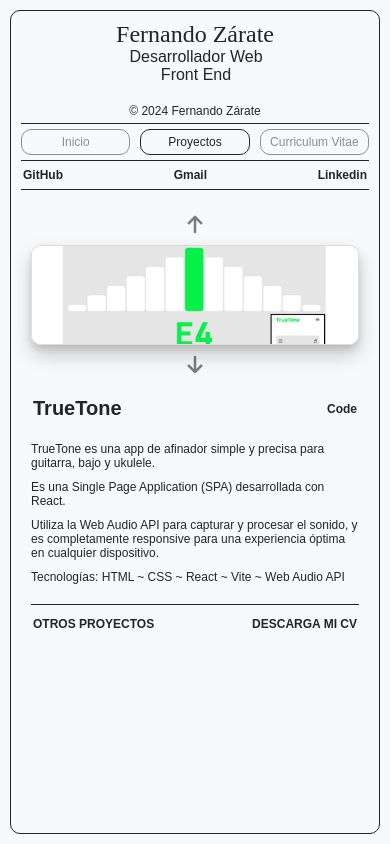
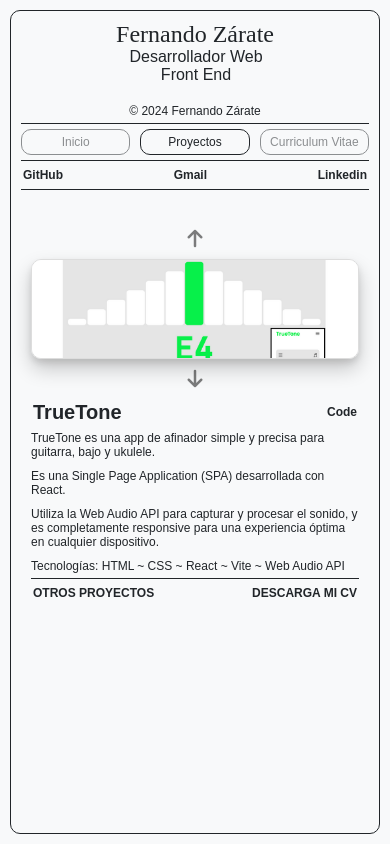
Before and after one commit to fernandozarate07/MyRepository, a React (Vite) app: page / in a window 390 px wide. Both pictures are taken after a click on the item "Proyectos". Built offline with nearby package versions, Linux system fonts and the light colour scheme; a web font is replaced by a local one.

Commit message:
Fix gap in projectSection

```diff
--- a/src/modules/Project/Project.module.css
+++ b/src/modules/Project/Project.module.css
@@ -85,6 +85,8 @@
   font-size: var(--s);
 }
 .project__opcion {
+  padding-top: 10px;
+
   display: flex;
   justify-content: space-between;
   align-items: center;
@@ -109,7 +111,7 @@
     margin-inline: 10px;
     margin-block: 10px;
 
-    gap: 20px;
+    gap: 10px;
     grid-template-columns: 1fr;
     grid-template-rows: auto 1fr;
   }
@@ -120,6 +122,9 @@
     max-height: 100px;
   }
   .project__opcion {
-    padding-top: 10px;
+    padding-top: 5px;
+  }
+  .project__right {
+    gap: 5px;
   }
 }
```
